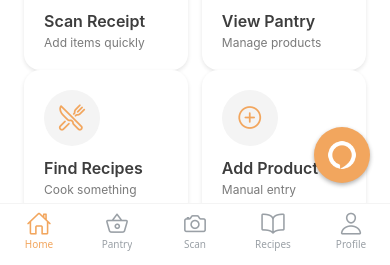
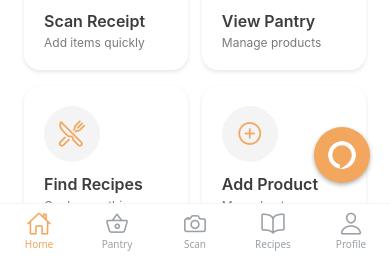
Before and after one commit to RogerCL24/pti-scan2cook, a React Native app in the folder mobile/: screen /MainTabs in a window 390 px wide. Shown: the part 576-841 px from the top of the page. Built offline with nearby package versions, Linux system fonts and the light colour scheme; no server answers.

Commit message:
fix: HomeScreen

```diff
--- a/mobile/src/screens/HomeScreen.js
+++ b/mobile/src/screens/HomeScreen.js
@@ -299,6 +299,7 @@ const styles = StyleSheet.create({
     shadowOffset: { width: 0, height: 2 },
     shadowOpacity: 0.1,
     shadowRadius: 4,
+    marginBottom: 16,
   },
   actionIcon: {
     width: 56,
```
